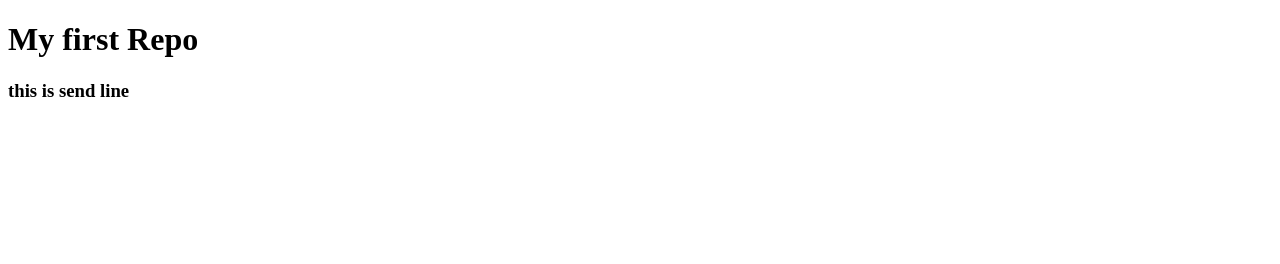
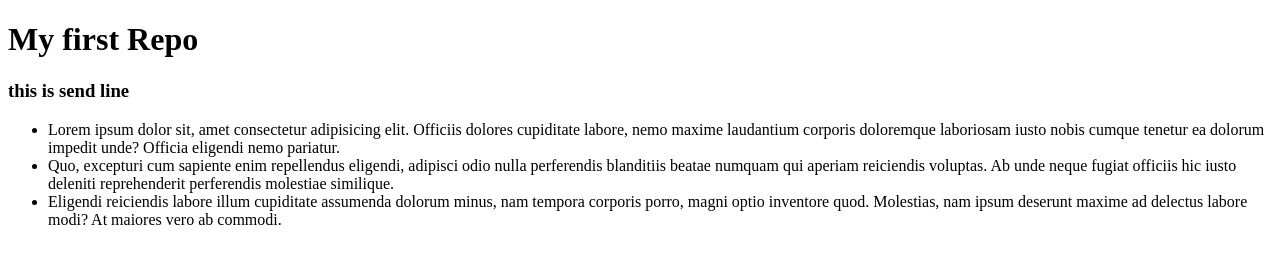
Before and after one commit to Fayshal007/module3myFirstRepo, a plain HTML site: page index.html in a window 1280 px wide. Drawn offline with Linux system fonts and the light colour scheme.

Commit message:
thried commit

```diff
--- a/index.html
+++ b/index.html
@@ -8,5 +8,9 @@
 <body>
     <h1>My first Repo</h1>
     <h3>this is send line</h3>
-</body>
+    <ul>
+        <li>Lorem ipsum dolor sit, amet consectetur adipisicing elit. Officiis dolores cupiditate labore, nemo maxime laudantium corporis doloremque laboriosam iusto nobis cumque tenetur ea dolorum impedit unde? Officia eligendi nemo pariatur.</li>
+        <li>Quo, excepturi cum sapiente enim repellendus eligendi, adipisci odio nulla perferendis blanditiis beatae numquam qui aperiam reiciendis voluptas. Ab unde neque fugiat officiis hic iusto deleniti reprehenderit perferendis molestiae similique.</li>
+        <li>Eligendi reiciendis labore illum cupiditate assumenda dolorum minus, nam tempora corporis porro, magni optio inventore quod. Molestias, nam ipsum deserunt maxime ad delectus labore modi? At maiores vero ab commodi.</li>
+    </ul>
 </html>
```
